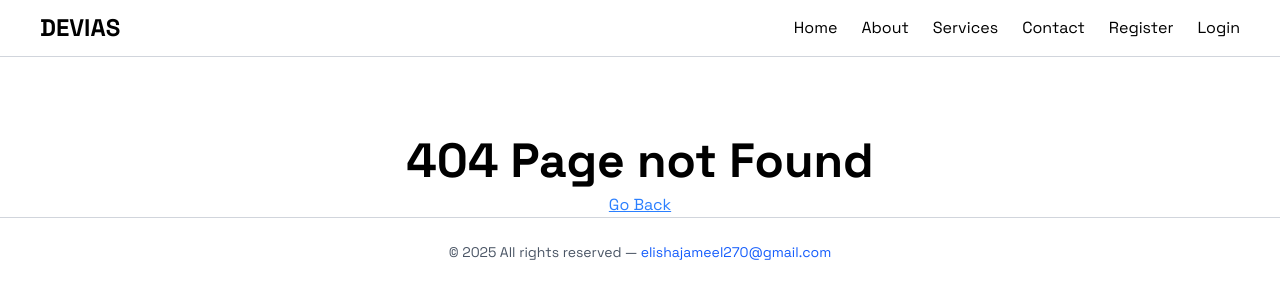
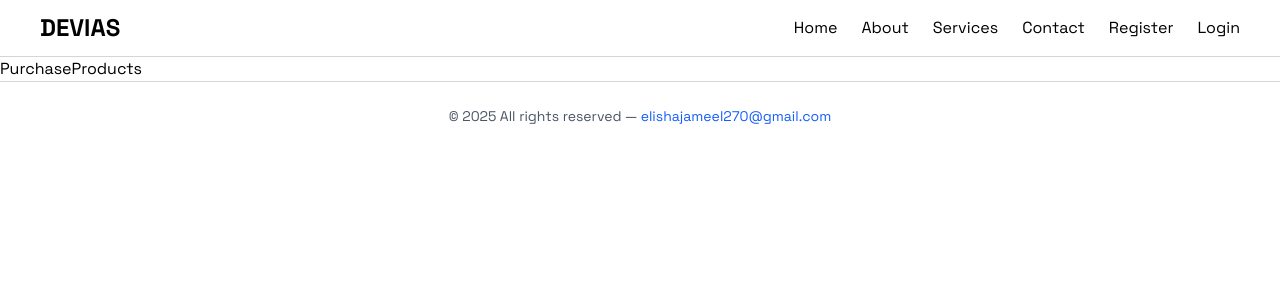
Before and after one commit to elishabhatti/e-commerce-with-mern, a React (Vite) app in the folder client/: page /purchase in a window 1280 px wide. Before the commit this address had no page. Shown: the top 300 px of the page. Built offline with nearby package versions, Linux system fonts and the light colour scheme.

Commit message:
change the name of buyed product page to purchase products

```diff
--- a/client/src/App.jsx
+++ b/client/src/App.jsx
@@ -1,4 +1,3 @@
-import React from "react";
 import { BrowserRouter, Route, Routes } from "react-router-dom";
 import RegisterUser from "./pages/RegisterUser";
 import LoginUser from "./pages/LoginUser";
@@ -12,8 +11,8 @@ import Footer from "./components/Footer";
 import LogoutPage from "./pages/LogoutPage";
 import Profile from "./pages/Profile";
 import Cart from "./pages/Cart";
-import Products from "./pages/Products";
 import ProductDetails from "./pages/ProductDetails";
+import PurchaseProducts from "./pages/PurchaseProducts";
 
 const App = () => {
   return (
@@ -28,7 +27,7 @@ const App = () => {
           <Route path="/service" element={<Services />} />
           <Route path="/profile" element={<Profile />} />
           <Route path="/cart" element={<Cart />} />
-          <Route path="/product" element={<Products />} />
+          <Route path="/purchase" element={<PurchaseProducts />} />
           <Route path="/logout" element={<LogoutPage />} />
           <Route path="/product-details/:id" element={<ProductDetails />} />
           <Route path="/" element={<Home />} />
--- a/client/src/pages/Products.jsx
+++ /dev/null
@@ -1,9 +0,0 @@
-import React from 'react'
-
-const Products = () => {
-  return (
-    <div>Products</div>
-  )
-}
-
-export default Products
--- /dev/null
+++ b/client/src/pages/PurchaseProducts.jsx
@@ -0,0 +1,9 @@
+import React from 'react'
+
+const PurchaseProducts = () => {
+  return (
+    <div>PurchaseProducts</div>
+  )
+}
+
+export default PurchaseProducts
```
